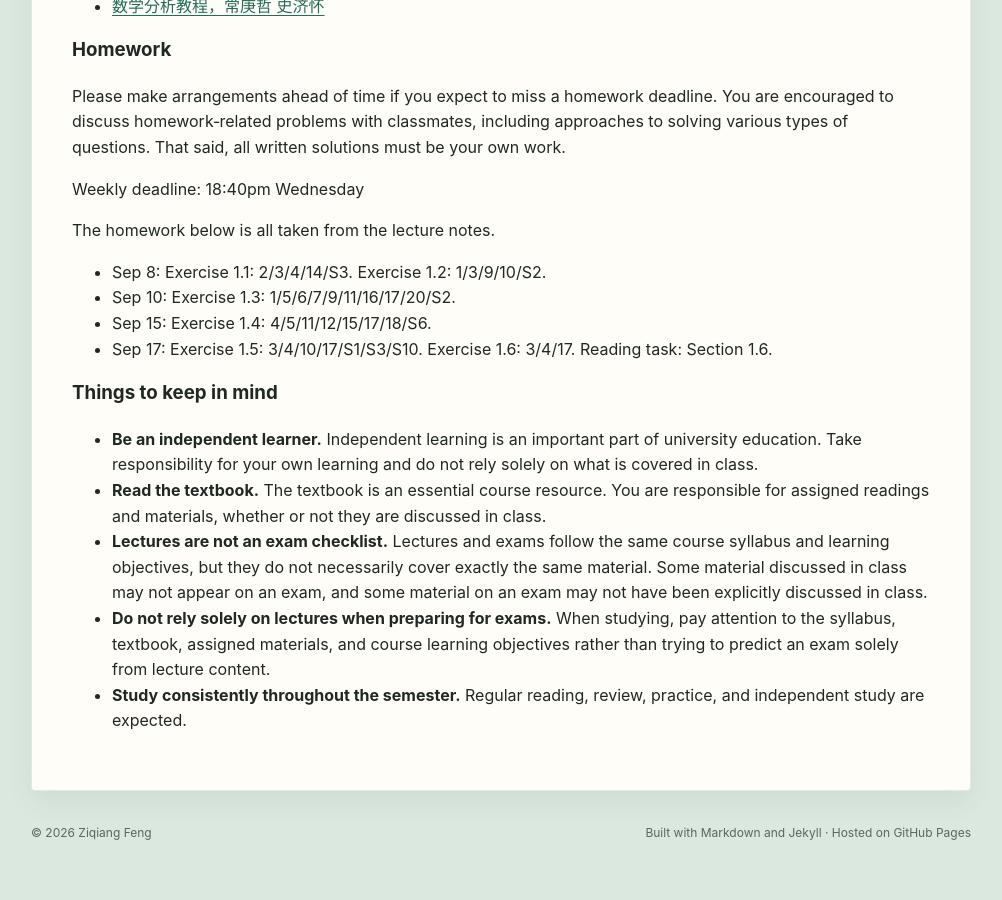
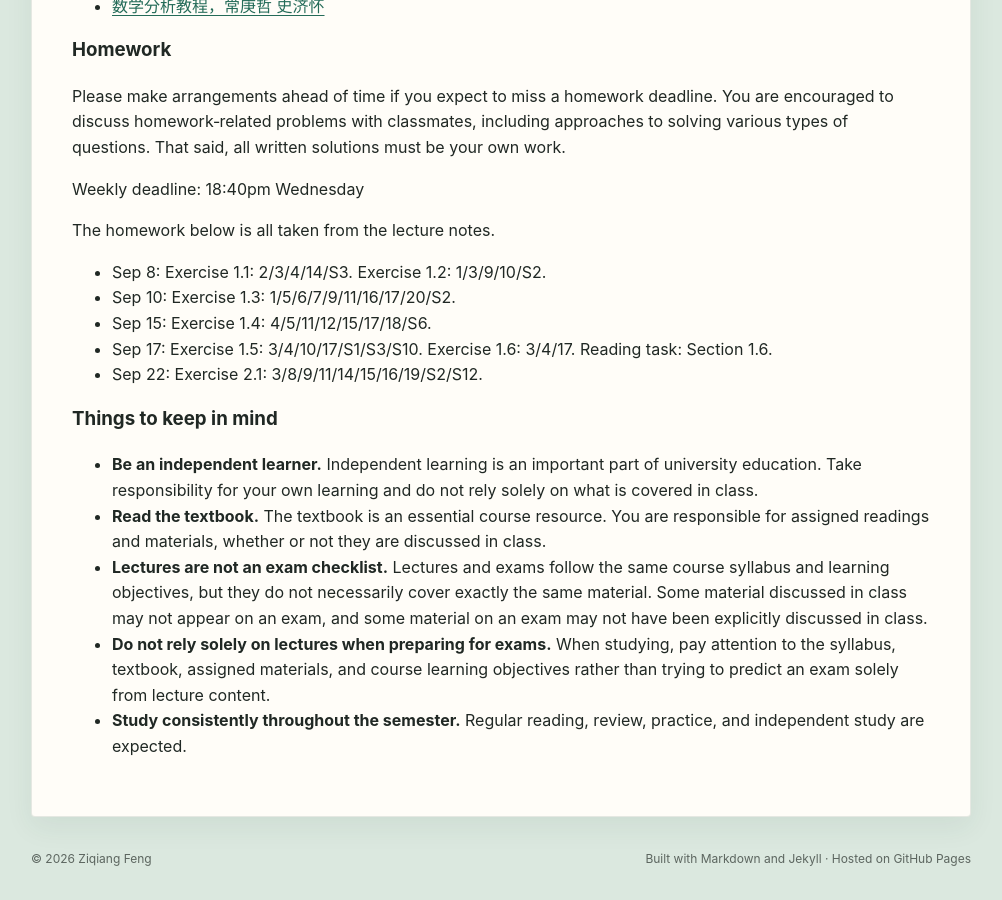
Before and after one commit to ziqiangfeng95/ziqiangfeng95.github.io, a Jekyll site: the page built from teaching/advmath/index.md, in a window 1280 px wide and 900 px high, scrolled down 1481 px. Shown: the whole window, without its empty margins (139-1141 px from the left). Built offline with Jekyll 4.4.1, drawn with Linux system fonts in a browser that asks for light colours; before the commit the page ends 2355 px from its top, so only the background shows below that.

Commit message:
Update index.md

```diff
--- a/teaching/advmath/index.md
+++ b/teaching/advmath/index.md
@@ -100,6 +100,7 @@ The homework below is all taken from the lecture notes.
 - Sep 10: Exercise 1.3: 1/5/6/7/9/11/16/17/20/S2.
 - Sep 15: Exercise 1.4: 4/5/11/12/15/17/18/S6.
 - Sep 17: Exercise 1.5: 3/4/10/17/S1/S3/S10. Exercise 1.6: 3/4/17. Reading task: Section 1.6.
+- Sep 22: Exercise 2.1: 3/8/9/11/14/15/16/19/S2/S12.
 
 ### Things to keep in mind
 
```
